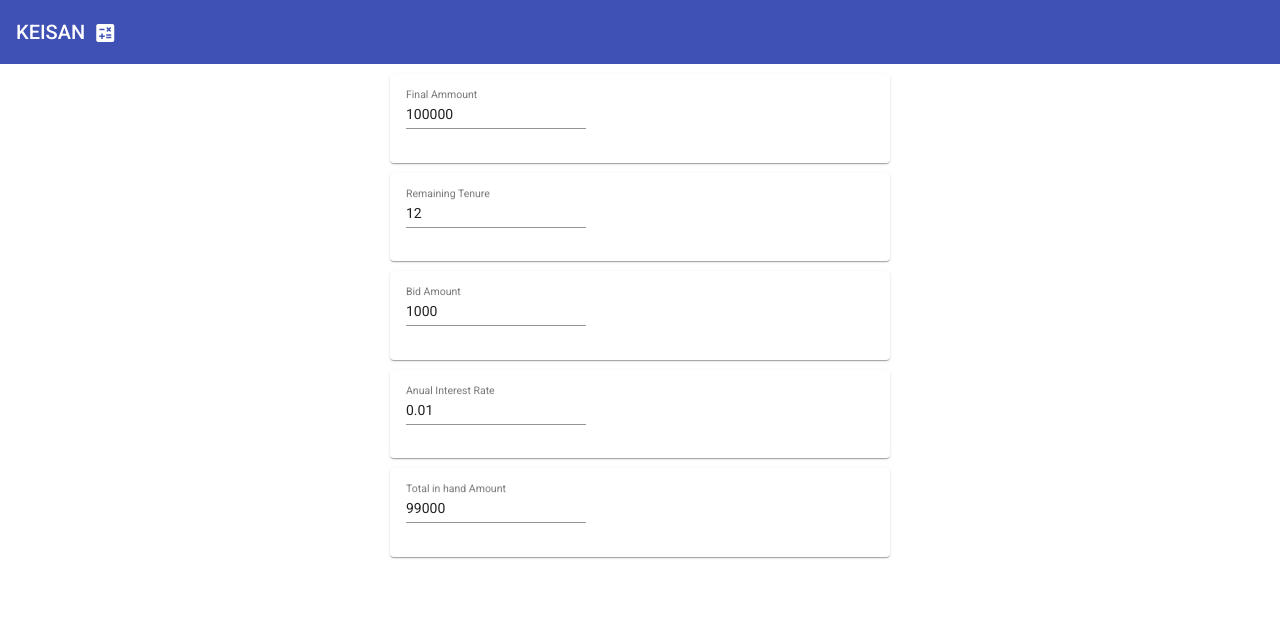
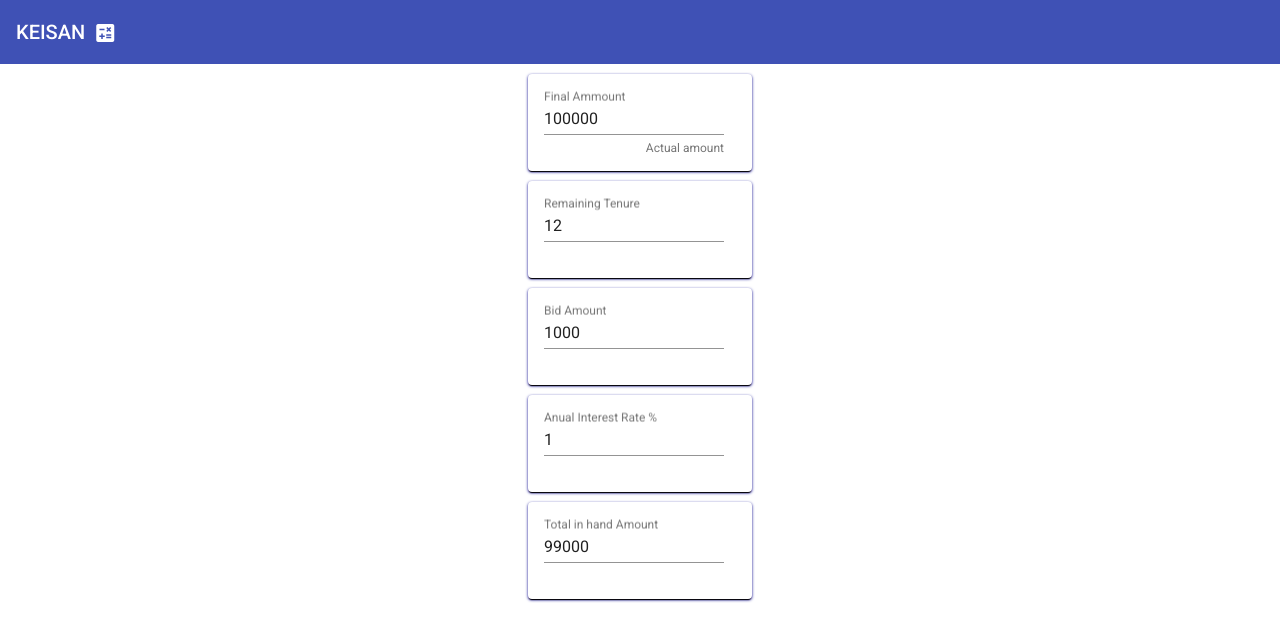
Before and after one commit to nagendragillalu/keisan, an Angular app: page / in a window 1280 px wide. Shown: the top 640 px of the page. Built offline with nearby package versions, Linux system fonts and the light colour scheme.

Commit message:
Modified resourses

```diff
--- a/src/app/calculate/calculate.component.css
+++ b/src/app/calculate/calculate.component.css
@@ -7,6 +7,19 @@ mat-form-field {
   margin-bottom: 10px;
 }
 
-mat-card{
-  width: 500px;
+.mat-card:not([class*=mat-elevation-z]) {
+  box-shadow: 0px 2px 1px -1px rgba(0, 0, 0, 1), 0px 1px 1px 0px rgba(117, 25, 25, 0.14), 0px 1px 3px 0px rgba(0, 0, 146, 1);
 }
+
+.mat-form-field {
+  font-size: medium;
+  font-weight: 400;
+  line-height: 1.125;
+  font-family: Roboto, "Helvetica Neue", sans-serif;
+  letter-spacing: normal;
+}
+
+mat-card:hover{
+  color: rgb(0, 0, 0) !important;
+  background: #eff8bb !important;
+}
--- a/src/app/calculate/calculate.component.html
+++ b/src/app/calculate/calculate.component.html
@@ -5,6 +5,7 @@
     <mat-form-field class="">
       <mat-label class="">Final Ammount</mat-label>
       <input matInput placeholder="Ammount" value="{{ FinalSum}}" (keyup)="onKeyFinalAmt($event)">
+      <mat-hint align="end">Actual amount</mat-hint>
     </mat-form-field>
   </mat-card>
 </div>
@@ -28,7 +29,7 @@
 <div class="box-container">
   <mat-card>
     <mat-form-field class="">
-      <mat-label>Anual Interest Rate</mat-label>
+      <mat-label>Anual Interest Rate %</mat-label>
       <input matInput placeholder="in %" ng-model="percentage" value="{{AnualROI}}" (keyup)="onKeyROI($event)">
     </mat-form-field>
   </mat-card>
@@ -37,7 +38,7 @@
   <mat-card>
     <mat-form-field class="">
       <mat-label>Total in hand Amount</mat-label>
-      <input matInput placeholder="Takeaway ammount in rupees" value="{{InHandAmmount}}" (keyup)="onKeyInHand($event)">
+      <input matInput placeholder="Take Away ammount" value="{{InHandAmmount}}" (keyup)="onKeyInHand($event)">
     </mat-form-field>
   </mat-card>
 </div>
--- a/src/app/calculate/calculate.component.ts
+++ b/src/app/calculate/calculate.component.ts
@@ -14,39 +14,39 @@ export class CalculateComponent implements OnInit {
   AnualROI: any;
   InHandAmmount: any;
   RemainTenure: any = 12;
-
+  hasError: any
   ngOnInit(): void {
     this.BidAmount = this.FinalSum * 0.01;
     this.InHandAmmount = this.FinalSum - this.BidAmount;
-    this.AnualROI = this.BidAmount / (this.FinalSum * (this.RemainTenure / 12))
+    this.AnualROI = 100 * 0.01
   }
 
   onKeyFinalAmt(event: any) {
     this.FinalSum = event.target.value
     this.BidAmount = this.FinalSum - this.InHandAmmount;
-    this.AnualROI = this.BidAmount / (this.FinalSum * (this.RemainTenure / 12));
+    this.AnualROI = (this.BidAmount * 100) / (this.FinalSum * (this.RemainTenure / 12));
   }
 
   onKeyTenure(event: any) {
     this.RemainTenure = event.target.value
-    this.AnualROI = this.BidAmount / (this.FinalSum * (this.RemainTenure / 12));
+    this.AnualROI = (this.BidAmount * 100) / (this.FinalSum * (this.RemainTenure / 12));
   }
 
   onKeyBid(event: any) {
     this.BidAmount = event.target.value;
     this.InHandAmmount = this.FinalSum - this.BidAmount;
-    this.AnualROI = this.BidAmount / (this.FinalSum * (this.RemainTenure / 12));
+    this.AnualROI = (this.BidAmount * 100) / (this.FinalSum * (this.RemainTenure / 12));
   }
 
   onKeyROI(event: any) {
     this.AnualROI = event.target.value;
-    this.BidAmount = this.AnualROI * this.FinalSum * (this.RemainTenure / 12)
+    this.BidAmount = (this.AnualROI/100) * this.FinalSum * (this.RemainTenure / 12)
     this.InHandAmmount = this.FinalSum - this.BidAmount;
   }
 
   onKeyInHand(event: any) {
     this.InHandAmmount = event.target.value;
     this.BidAmount = this.FinalSum - this.InHandAmmount;
-    this.AnualROI = this.BidAmount / (this.FinalSum * (this.RemainTenure / 12))
+    this.AnualROI = (this.BidAmount * 100)  / (this.FinalSum * (this.RemainTenure / 12))
   }
 }
--- a/src/index.html
+++ b/src/index.html
@@ -5,7 +5,7 @@
   <title>Keisan</title>
   <base href="/">
   <meta name="viewport" content="width=device-width, initial-scale=1">
-  <link rel="icon" type="image/x-icon" href="favicon.ico">
+  <link rel="icon" type="image/png" href="icons48.png">
   <link href="https://fonts.googleapis.com/css?family=Roboto:300,400,500&display=swap" rel="stylesheet">
   <link href="https://fonts.googleapis.com/icon?family=Material+Icons" rel="stylesheet">
   <link rel="stylesheet" href="https://stackpath.bootstrapcdn.com/bootstrap/4.5.0/css/bootstrap.min.css" integrity="sha384-9aIt2nRpC12Uk9gS9baDl411NQApFmC26EwAOH8WgZl5MYYxFfc+NcPb1dKGj7Sk" crossorigin="anonymous">
```
Also changed, not shown: src/icons48.png (added), 1 other file (tests, documents, lock files or other folders).
